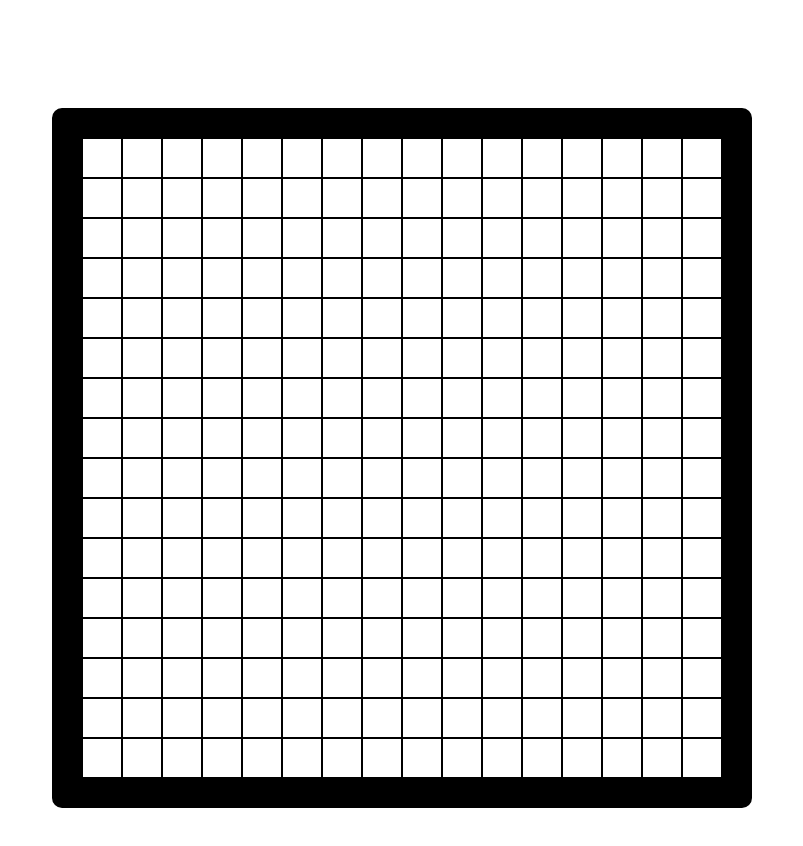
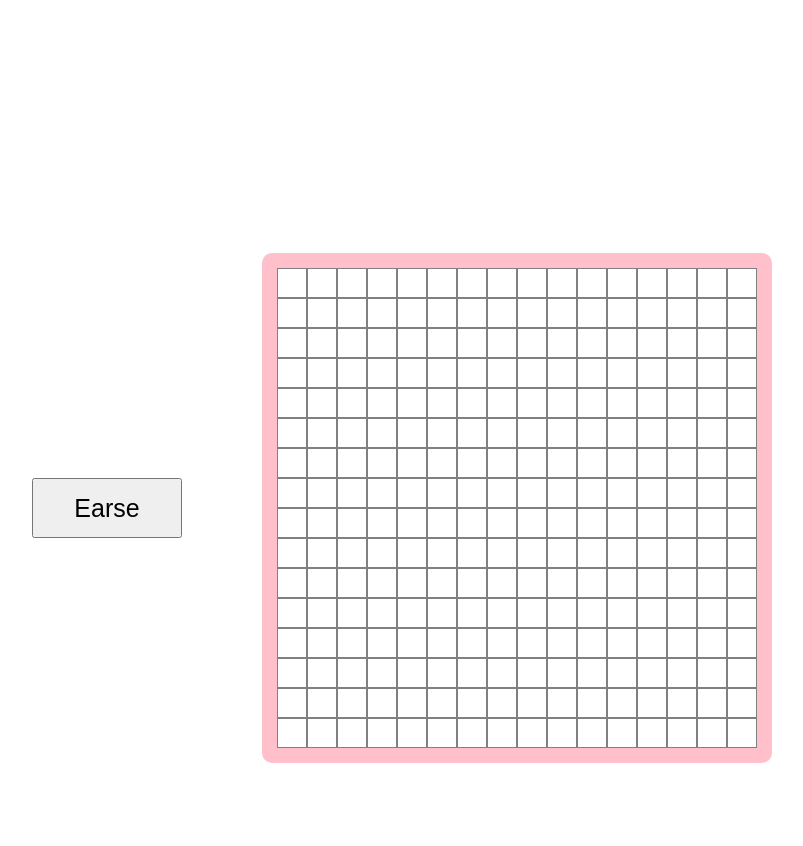
Before and after one commit to O-marss/etch-a-sketch, a plain HTML site: page index.html in a window 1280 px wide. Shown: the whole page, without its empty margins (238-1041 px from the left). Before the commit the page ends 816 px from the top, so only its background shows below. Drawn offline with Linux system fonts and the light colour scheme.

Commit message:
Added earse button to clear hovringand change some css colors

```diff
--- a/index.html
+++ b/index.html
@@ -1,8 +1,9 @@
 <!DOCTYPE html>
 <html>
-    <meta charset="utf-8">
-    <meta name="viewport" content="width=device-width, initial-scale=1.0">
-    <link rel="stylesheet" href="style.css">
-    <head><script src="main.js" defer></script></head>
+    <head>
+        <meta charset="utf-8">
+        <meta name="viewport" content="width=device-width, initial-scale=1.0">
+        <script src="main.js" defer></script>
+    </head>
     <body></body>
 </html>
--- a/main.js
+++ b/main.js
@@ -15,15 +15,28 @@ sketchBox.className = "sketchBox";
 
 
 
-for (i=0 ; i < 256 ; i++){
-    let grid = document.createElement("div");
-    grid.className = "grid"
-    grid.addEventListener("mouseenter",function(){
-        grid.style.backgroundColor="black"
-    })
-    sketchBox.append(grid)
+
+function createGrids(){
+
+    let earse = document.createElement("button");
+    earse.className = "earse";
+    earse.textContent = "Earse";
+
+    for (i= 1; i < 257 ; i++){
+        let grid = document.createElement("div");
+        grid.className = "grid";
+        sketchBox.append(grid)
+
+        grid.addEventListener('mouseenter',function(){grid.style.backgroundColor='gold';})
+
+        earse.addEventListener("click",function(){
+            grid.style.backgroundColor="white";
+        })
+    }
+    container.append(earse)
 }
 
+createGrids()
 
 
 // Adding the divs to html file
--- a/style.css
+++ b/style.css
@@ -1,4 +1,10 @@
+body{
+    display:flex;
+    justify-content: center;
+}
 .container{
+    width: 1440px;
+    height: 1000px;
     display : flex;
     justify-content : center;
     align-items : center;
@@ -6,24 +12,33 @@
 
 
 .sketchBox{
-    width : 640px;
-    height : 640px;
-    margin-top : 100px;
+    width : 480px;
+    height: 480px;
+    padding: 0;
     display :flex;
     flex-wrap: wrap;
     background-color : lightgrey;
     border-style :solid;
-    border-width : 30px;
-    border-color : black;
+    border-width : 15px;
+    border-color : pink;
     border-radius :10px;
 }
 
 .grid{
+    width:28px;
+    height: 28px;
     display: flex;
-    width:38px;
-    height: 38px;
+    margin: 0;
+    padding: 0 ;
     background-color: white;
     border-style: solid;
     border-width: 0.5px;
-    border-color: black;
+    border-color: gray;
 }
+
+button{
+    width: 150px;
+    height: 60px;
+    margin-right: 80px;
+    font-size: 25px;
+}
```
